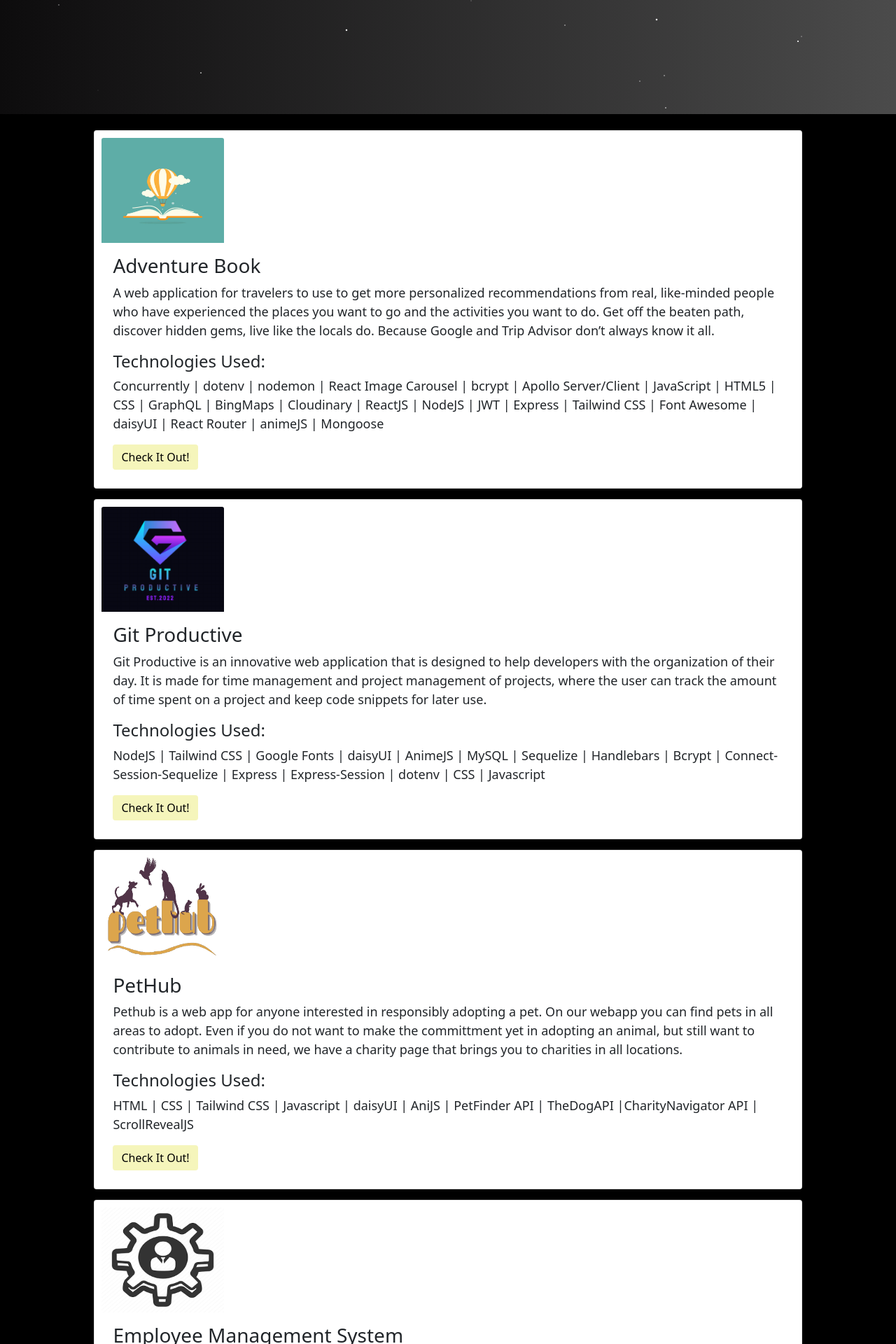
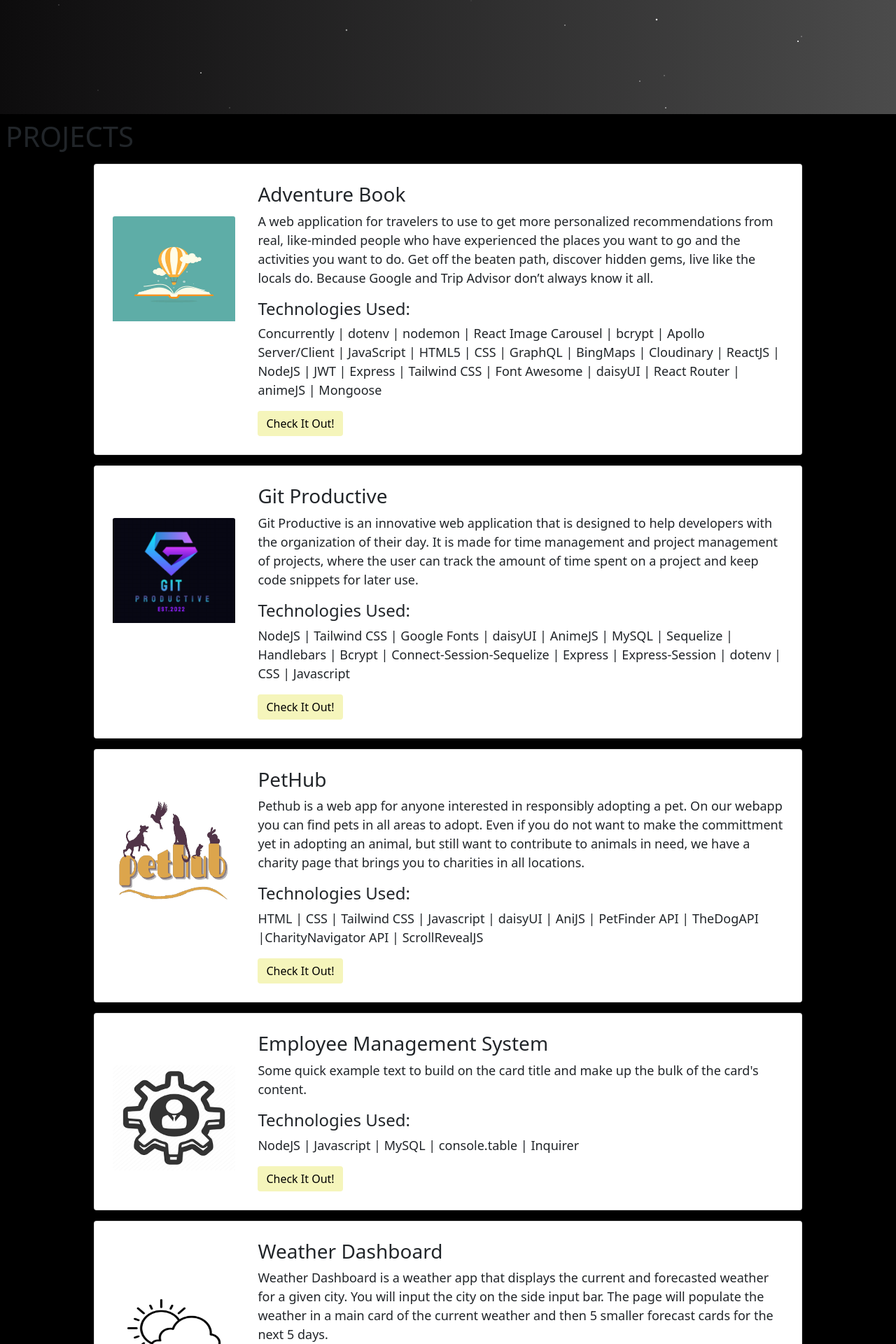
Before and after one commit to kyliemshinn/react-portfolio, a React (Create React App) app: page / in a window 1280 px wide. Shown: the part 880-2800 px from the top of the page at 70% size. Built offline with nearby package versions, Linux system fonts and the light colour scheme.

Commit message:
rearrange portfolio to have image side by side with descriptio of projects

```diff
--- a/src/components/Aboutme.js
+++ b/src/components/Aboutme.js
@@ -15,9 +15,8 @@
         </div>
         <div className="col-md bio-card">
           <h3 className="about-title mt-4">
-            KYLIE SHINN
+          ABOUT ME
           </h3>
-          <h4 className="about-title">Full Stack Web Developer</h4>
           <div className="row bioText">
             <p className="bio">
             Hello! I am a full stack web developer leveraging a Speech Therapy
@@ -37,6 +36,7 @@
           page and how the browser renders code, and understanding in the basics
          of troubleshooting and enhancing legacy code. I look forward to
            hearing from you!
+
            </p>
             <div className="bio">
               <span className="skills">
--- a/src/components/Portfolio.js
+++ b/src/components/Portfolio.js
@@ -22,12 +22,15 @@
 function Portfolio() {
   return (
     <div id="portfolioCards">
-      <div className="card projectCard" style={styles.cards}>
-        <img
-          src={Balloon}
-          className="card-img-top project-image"
-          alt="adventure book"
-        ></img>
+      <h1 className="">PROJECTS</h1>
+      <div className="card projectCard d-flex flex-row" style={styles.cards}>
+        <div className="p-3">
+          <img
+            src={Balloon}
+            className="card-img-top project-image mt-5"
+            alt="adventure book"
+          ></img>
+        </div>
         <div className="card-body">
           <h3 className="card-title">Adventure Book</h3>
           <p className="card-text">
@@ -54,12 +57,14 @@
         </div>
       </div>
 
-      <div className="card projectCard" style={styles.cards}>
+      <div className="card projectCard d-flex flex-row" style={styles.cards}>
+      <div className="p-3">
         <img
           src={Gitpro}
-          className="card-img-top project-image"
+          className="card-img-top project-image mt-5"
           alt="GitPro"
         ></img>
+        </div>
         <div className="card-body">
           <h3 className="card-title">Git Productive</h3>
           <p className="card-text">
@@ -85,12 +90,14 @@
         </div>
       </div>
 
-      <div className="card projectCard" style={styles.cards}>
+      <div className="card projectCard d-flex flex-row" style={styles.cards}>
+      <div className="p-3">
         <img
           src={Pethub}
-          className="card-img-top project-image"
+          className="card-img-top project-image mt-5"
           alt="Pethub"
         ></img>
+        </div>
         <div className="card-body">
           <h3 className="card-title">PetHub</h3>
           <p className="card-text">
@@ -115,12 +122,14 @@
         </div>
       </div>
 
-      <div className="card projectCard" style={styles.cards}>
+      <div className="card projectCard d-flex flex-row" style={styles.cards}>
+      <div className="p-3">
         <img
           src={EmpManage}
-          className="card-img-top project-image"
+          className="card-img-top project-image mt-5"
           alt="Employee Management"
         ></img>
+        </div>
         <div className="card-body">
           <h3 className="card-title">Employee Management System</h3>
           <p className="card-text">
@@ -139,12 +148,14 @@
         </div>
       </div>
 
-      <div className="card projectCard" style={styles.cards}>
+      <div className="card projectCard d-flex flex-row" style={styles.cards}>
+      <div className="p-3">
         <img
           src={WeatherIcon}
-          className="card-img-top project-image"
+          className="card-img-top project-image mt-5"
           alt="Weather Icon"
         ></img>
+        </div>
         <div className="card-body">
           <h3 className="card-title">Weather Dashboard</h3>
           <p className="card-text">
@@ -166,12 +177,14 @@
         </div>
       </div>
 
-      <div className="card projectCard" style={styles.cards}>
+      <div className="card projectCard d-flex flex-row" style={styles.cards}>
+      <div className="p-3">
         <img
           src={ReadmeIcon}
-          className="card-img-top project-image"
+          className="card-img-top project-image mt-5"
           alt="ReadMe Icon"
         ></img>
+        </div>
         <div className="card-body">
           <h3 className="card-title">README Generator</h3>
           <p className="card-text">
@@ -193,12 +206,14 @@
         </div>
       </div>
 
-      <div className="card projectCard" style={styles.cards}>
+      <div className="card projectCard d-flex flex-row mb-4" style={styles.cards}>
+      <div className="p-3">
         <img
           src={DayPlanner}
-          className="card-img-top project-image"
+          className="card-img-top project-image mt-5"
           alt="Day Planner Logo"
         ></img>
+        </div>
         <div className="card-body">
           <h3 className="card-title">Day Planner</h3>
           <p className="card-text">
--- a/src/components/Resume.js
+++ b/src/components/Resume.js
@@ -22,7 +22,7 @@
 function Resume() {
     return (
       <div id="resume" style={styles.card}>
-        <div style={styles.heading}>For More Work Information, Navigate To My <a id="resumeLink" href={Resumepdf}> Resume!</a>
+        <div style={styles.heading}>For More Work Information, Navigate 🚀 To My <a id="resumeLink" href={Resumepdf}> Resume!</a>
         </div>
       </div>
     );
--- a/src/style.css
+++ b/src/style.css
@@ -20,6 +20,7 @@
   text-align: center;
   font-size: 50px;
   padding-bottom: 5px;
+  padding-top: 50px;
 }
 .about-bg {
   background-color: #3e3e3e;
@@ -44,6 +45,9 @@
   padding: 10px;
   margin: auto;
   font-size: medium;
+}
+.bio-card {
+  background-color: #dfdfde;
 }
 
 .skills {
```
